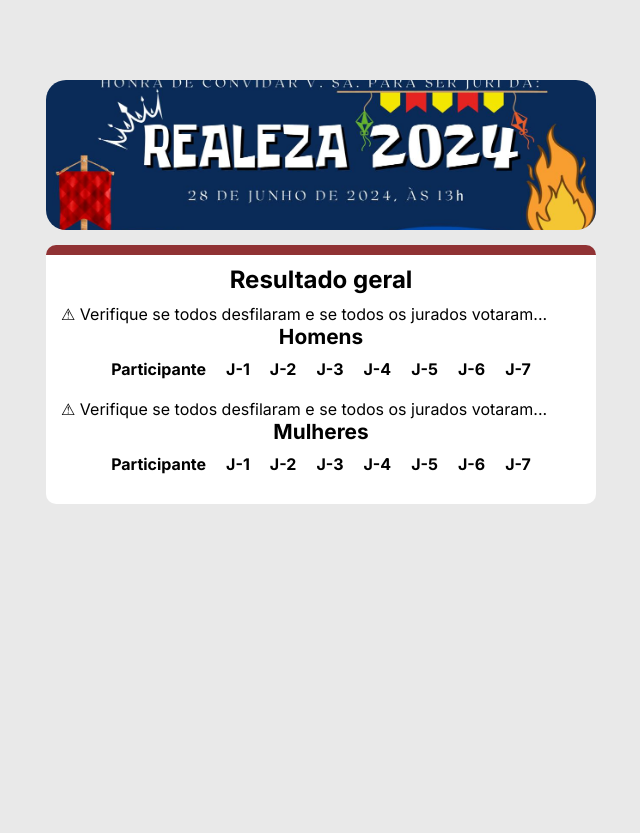
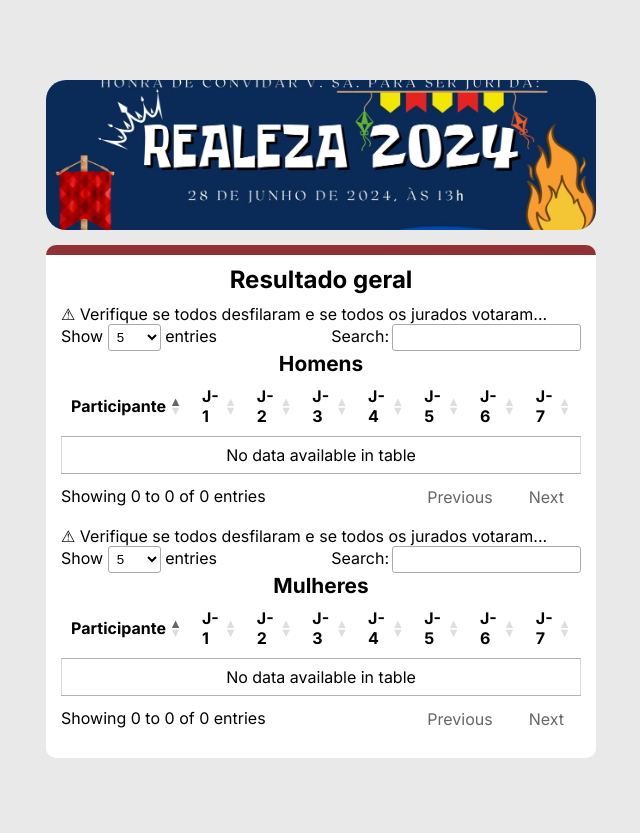
Before and after one commit to Ramon-Erik/realeza-eeep, a PHP site: page /resultado/geral.php in a window 1280 px wide. Shown: the whole page, without its empty margins (319-959 px from the left). Before the commit the page ends 504 px from the top, so only its background shows below. Run offline with PHP 8.4, Linux system fonts and the light colour scheme; data that the repository does not hold is empty; some libraries are stand-ins or nearby versions.

Commit message:
datatable

```diff
--- a/model/Votacao.Class.php
+++ b/model/Votacao.Class.php
@@ -61,7 +61,7 @@ Class Votacao {
             echo '<p class="aviso">&#9888; Verifique se todos desfilaram e se todos os jurados votaram...</p>';
         }
         if ($consulta_feita_f) {
-            echo '<table>';
+            echo '<table class="cell-border">';
             echo '<caption>Homens</caption>';
             echo '<thead><tr>';
             echo '<th>Participante</th>';
@@ -111,7 +111,7 @@ Class Votacao {
             echo '<p class="aviso">&#9888; Verifique se todos desfilaram e se todos os jurados votaram...</p>';
         }
         if ($consulta_feita_m) {
-            echo '<table>';
+            echo '<table class="cell-border">';
             echo '<caption>Mulheres</caption>';
             echo '<thead><tr>';
             echo '<th>Participante</th>';
--- a/view/css/style.css
+++ b/view/css/style.css
@@ -68,6 +68,16 @@ main div.container-tabela {
 main table {
     margin: auto;
     border-collapse: collapse;
+}
+
+main table.dataTable thead > tr > th.dt-orderable-asc,
+main table.dataTable thead > tr > th.dt-orderable-desc {
+    padding-right: 0;
+    text-align: left;
+}
+
+main table.dataTable thead > tr > th.dt-orderable-asc > span.dt-column-order{
+    right: 0px;
 }
 
 main table caption {
--- a/view/resultado/geral.php
+++ b/view/resultado/geral.php
@@ -4,6 +4,9 @@
     <meta charset="UTF-8">
     <meta name="viewport" content="width=device-width, initial-scale=1.0">
     <title>Resultado geral</title>
+    <script
+        src="https://code.jquery.com/jquery-3.7.1.min.js" integrity="sha256-/JqT3SQfawRcv/BIHPThkBvs0OEvtFFmqPF/lYI/Cxo=" crossorigin="anonymous"></script>
+    <link rel="stylesheet" href="https://cdn.datatables.net/2.0.8/css/dataTables.dataTables.css">
     <link rel="stylesheet" href="../css/style.css">
 </head>
 <body>
@@ -27,5 +30,20 @@
             ?>
         </div>
     </main>
+    <!-- <script src="https://cdnjs.cloudflare.com/ajax/libs/twitter-bootstrap/5.3.0/js/bootstrap.bundle.min.js"></script>
+    <script src="https://cdnjs.cloudflare.com/ajax/libs/twitter-bootstrap/5.3.0/js/bootstrap.bundle.min.js"></script> -->
+    <script src="https://cdn.datatables.net/2.0.8/js/dataTables.min.js"></script>
+    <script>
+        // let table = new DataTable('table.display');
+        // table
+        // var DataTable = require( 'datatables.net' );
+        var table = new DataTable('table.cell-border', {
+            language: {
+                url: 'https://cdn.datatables.net/plug-ins/2.0.8/i18n/pt-BR.json',
+            },
+            lengthMenu: [5, 10, 25, 50, 75, 100]
+        });
+        table;
+    </script>
 </body>
 </html>
```
